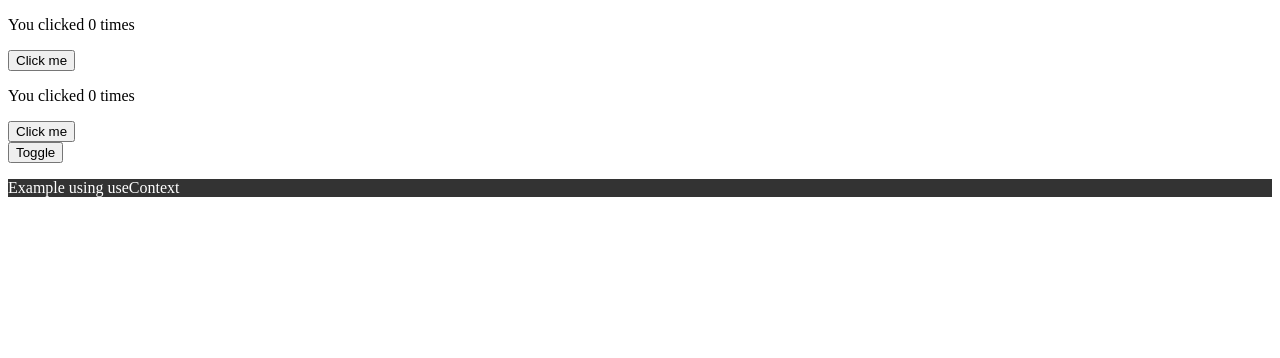
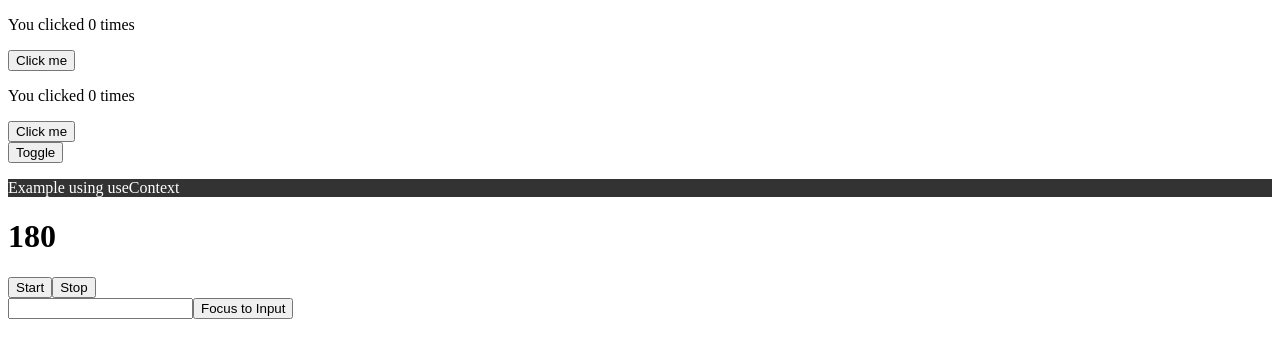
Before and after one commit to hoangle-agilityio/react-training, a React (Vite) app in the folder example-react-hooks/: page / in a window 1280 px wide. Shown: the top 358 px of the page. Built offline with nearby package versions, Linux system fonts and the light colour scheme.

Commit message:
feat: make some code about useRef

```diff
--- /dev/null
+++ b/example-react-hooks/src/components/UseRef.tsx
@@ -0,0 +1,36 @@
+import { useRef, useState } from "react";
+
+export default function ExampleUseRef() {
+  const [count, setCount] = useState(180);
+  const timeRef = useRef(0);
+  const inputRef: React.MutableRefObject<any> = useRef();
+
+  const handleStart = () => {
+    timeRef.current = setInterval(() => {
+      setCount(prevCount => prevCount - 1);
+    }, 1000);
+
+    console.log("Start -> ", timeRef);
+  }
+
+  const handleStop = () => {
+    console.log("Stop -> ", timeRef);
+    clearInterval(timeRef.current);
+  }
+
+  const onButtonClick = () => {
+    inputRef.current.focus();
+    console.log(inputRef.current.value);
+  }
+
+  return (
+    <div>
+      <h1>{count}</h1>
+      <button onClick={handleStart}>Start</button>
+      <button onClick={handleStop}>Stop</button>
+      <br />
+      <input ref={inputRef} type="text" />
+      <button onClick={onButtonClick}>Focus to Input</button>
+    </div>
+  );
+}
--- a/example-react-hooks/src/main.tsx
+++ b/example-react-hooks/src/main.tsx
@@ -2,6 +2,7 @@ import React from 'react'
 import ReactDOM from 'react-dom'
 import ExampleUseContext from './components/UseContext'
 import ExampleEffect from './components/UseEffect'
+import ExampleUseRef from './components/UseRef'
 import App from './components/UseState'
 
 ReactDOM.render(
@@ -9,6 +10,7 @@ ReactDOM.render(
     <App />
     <ExampleEffect />
     <ExampleUseContext />
+    <ExampleUseRef />
   </React.StrictMode>,
   document.getElementById('root')
 )
```
